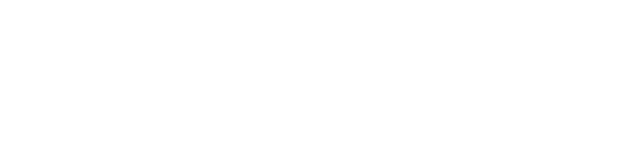
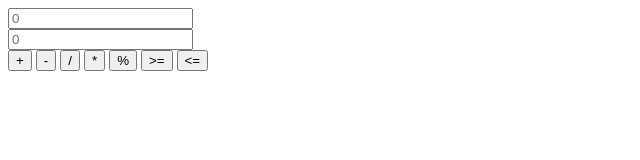
Before and after one commit to filipeamorais/ee547interintranetappdevhw4, a plain HTML site: page index.html in a window 1280 px wide. Shown: the whole page, without its empty margins (0-640 px from the left). Drawn offline with Linux system fonts and the light colour scheme.

Commit message:
new: added the buttons for the mathematical operations and the displays.

```diff
--- a/index.html
+++ b/index.html
@@ -10,9 +10,22 @@
     <div class="outlayer">
         <form name="calculatorForm">
             <div class="display">
+                <input type="text" placeholder="0" name="displayResultX"/>
+            </div>
             <div class="display">
-
+                <input type="text" placeholder="0" name="displayResultX"/>
             </div>
+            <div class="buttons">
+                <div class="row">
+                    <input type="button" name="add" value="+" onClick="calcNumbers(b7.value)">
+                    <input type="button" name="subtract" value="-" onClick="calcNumbers(b7.value)">
+                    <input type="button" name="divide" value="/" onClick="calcNumbers(b7.value)">
+                    <input type="button" name="multiply" value="*" onClick="calcNumbers(b7.value)">
+                    <input type="button" name="modulus" value="%" onClick="calcNumbers(b7.value)">
+                    <input type="button" name="greaterthan" value="&gt;=" onClick="calcNumbers(b7.value)">
+                    <input type="button" name="lessthan" value="&lt;=" onClick="calcNumbers(b7.value)">
+                </div>
+            <div class="displayResult"></div>
             </div>
         </form>
     </div>
```
